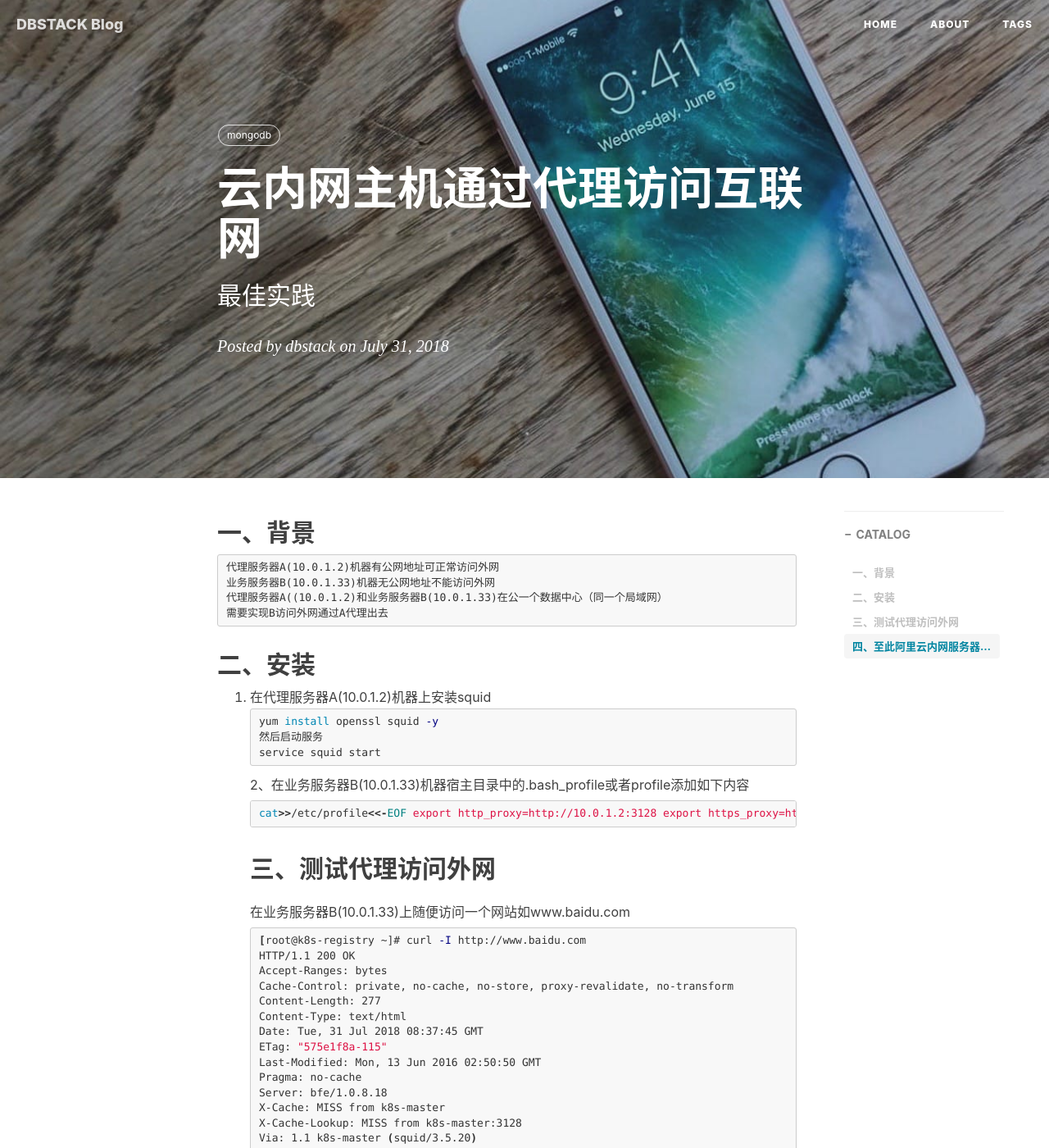
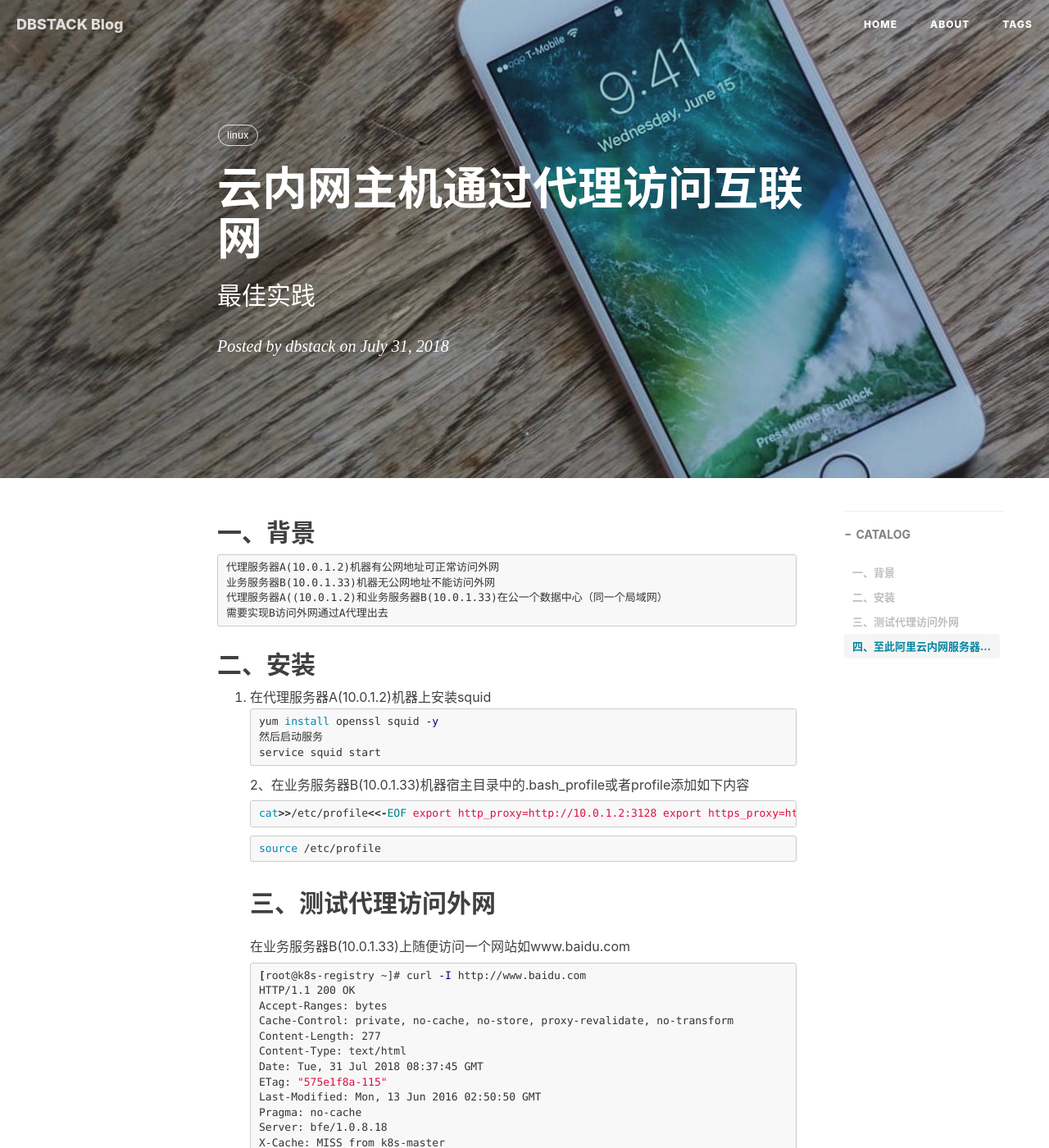
Before and after one commit to weiyanwei412/weiyanwei412.github.io, a Jekyll site: the page built from _posts/2018-07-31-云内网主机通过代理访问互联网.md, in a window 1280 px wide and 1400 px high. Shown: the whole window at 82% size. Built offline with Jekyll 4.4.1, drawn with Linux system fonts in a browser that asks for light colours; nearby versions of some CDN libraries; comment, search, counter and statistics services are not loaded.

Commit message:
Update 2018-07-31-云内网主机通过代理访问互联网.md

````diff
--- a/_posts/2018-07-31-云内网主机通过代理访问互联网.md
+++ b/_posts/2018-07-31-云内网主机通过代理访问互联网.md
@@ -7,7 +7,7 @@ author:     dbstack
 header-img: img/post-bg-ios10.jpg
 catalog: true
 tags:
-    - mongodb
+    - linux
 ---
 
 ## 一、背景
@@ -30,6 +30,8 @@ cat>>/etc/profile<<-EOF
 export http_proxy=http://10.0.1.2:3128
 export https_proxy=http://10.0.1.2:3128
 EOF
+```
+```shell
 source /etc/profile
 ```
 ## 三、测试代理访问外网
````
